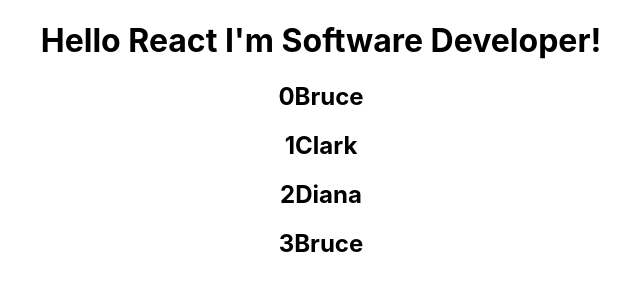
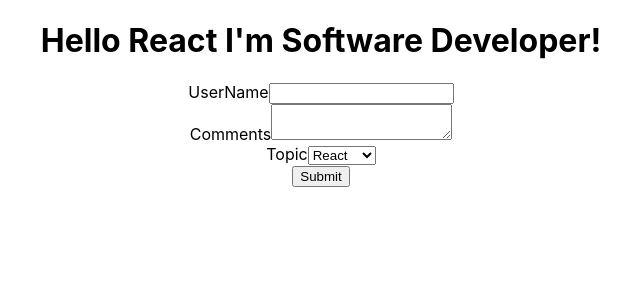
Before and after one commit to vkp3012/Basic-React, a React (Create React App) app in the folder client/: page / in a window 1280 px wide. Shown: the top 300 px of the page, without its empty margins (319-959 px from the left). Built offline with nearby package versions, Linux system fonts and the light colour scheme.

Commit message:
form is done

```diff
--- a/client/src/App.js
+++ b/client/src/App.js
@@ -1,4 +1,5 @@
 import './App.css';
+import Form from './components/Form';
 // import {Greet} from './components/Greet';
 // import Greet from './components/Greet';
 // import Welcome from './components/Welcome';
@@ -9,12 +10,15 @@
 // import EventBind from './components/EventBind';
 // import ParentComponents from './components/ParentComponents';
 // import UserGreeting from './components/UserGreeting';
-import NameList from './components/NameList';
+// import NameList from './components/NameList';
+// import StyleSheet from './components/StyleSheet';
 function App() {
   return (
     <div className="App">
       <h1>Hello React I'm Software Developer!</h1>
-      <NameList/>
+      <Form/>
+      {/* <StyleSheet primary={true}/> */}
+      {/* <NameList/> */}
       {/* <UserGreeting/> */}
       {/* <EventBind/> */}
       {/* <ParentComponents/> */}
--- /dev/null
+++ b/client/src/components/Form.js
@@ -0,0 +1,73 @@
+import React, { Component } from 'react'
+
+class Form extends Component {
+    constructor(props) {
+        super(props)
+
+        this.state = {
+            username:"",
+            comments : "",
+            topic : "react"
+        }
+    }
+
+    handleChangeUserName = (event) =>{
+        this.setState({
+            username : event.target.value
+        })
+    }
+
+    handleCommentsChange = (event) => {
+        this.setState({
+            comments : event.target.value
+        })
+    }
+
+    handleChangeTopic = event => {
+        this.setState({
+            topic : event.target.value
+        })
+    }
+
+    handleSubmit = event => {
+        alert(`${this.state.username} ${this.state.comments} ${this.state.topic}`)
+        event.preventDefault();
+    }
+
+    render() {
+        const {username,comments,topic} = this.state
+        return (
+            <form onSubmit={this.handleSubmit}>
+                <div>
+                    <label>UserName</label>
+                    <input
+                        type='text'
+                        value={username}
+                        onChange={this.handleChangeUserName}
+                    />
+                </div>
+                <div>
+                    <label>Comments</label>
+                    <textarea
+                        value={comments}
+                        onChange={this.handleCommentsChange}
+                    ></textarea>
+                </div>
+                <div>
+                    <label>Topic</label>
+                    <select
+                        value = {topic}
+                        onChange = {this.handleChangeTopic}
+                    >
+                        <option>React</option>
+                        <option>Angular</option>
+                        <option>Vue</option>
+                    </select>
+                </div>
+                <button type='submit'>Submit</button>
+            </form>
+        )
+    }
+}
+
+export default Form
--- /dev/null
+++ b/client/src/components/StyleSheet.js
@@ -0,0 +1,12 @@
+import React from 'react'
+import "./styleSheet.css"
+function StyleSheet(props) {
+    const className = props.primary ? "primary" : ''
+    return (
+        <div>
+            <h1 className={`${className} font-xl`}>StyleSheet</h1>
+        </div>
+    )
+}
+
+export default StyleSheet
```
Also changed, not shown: client/src/components/styleSheet.css (added, +7 -0 lines).
